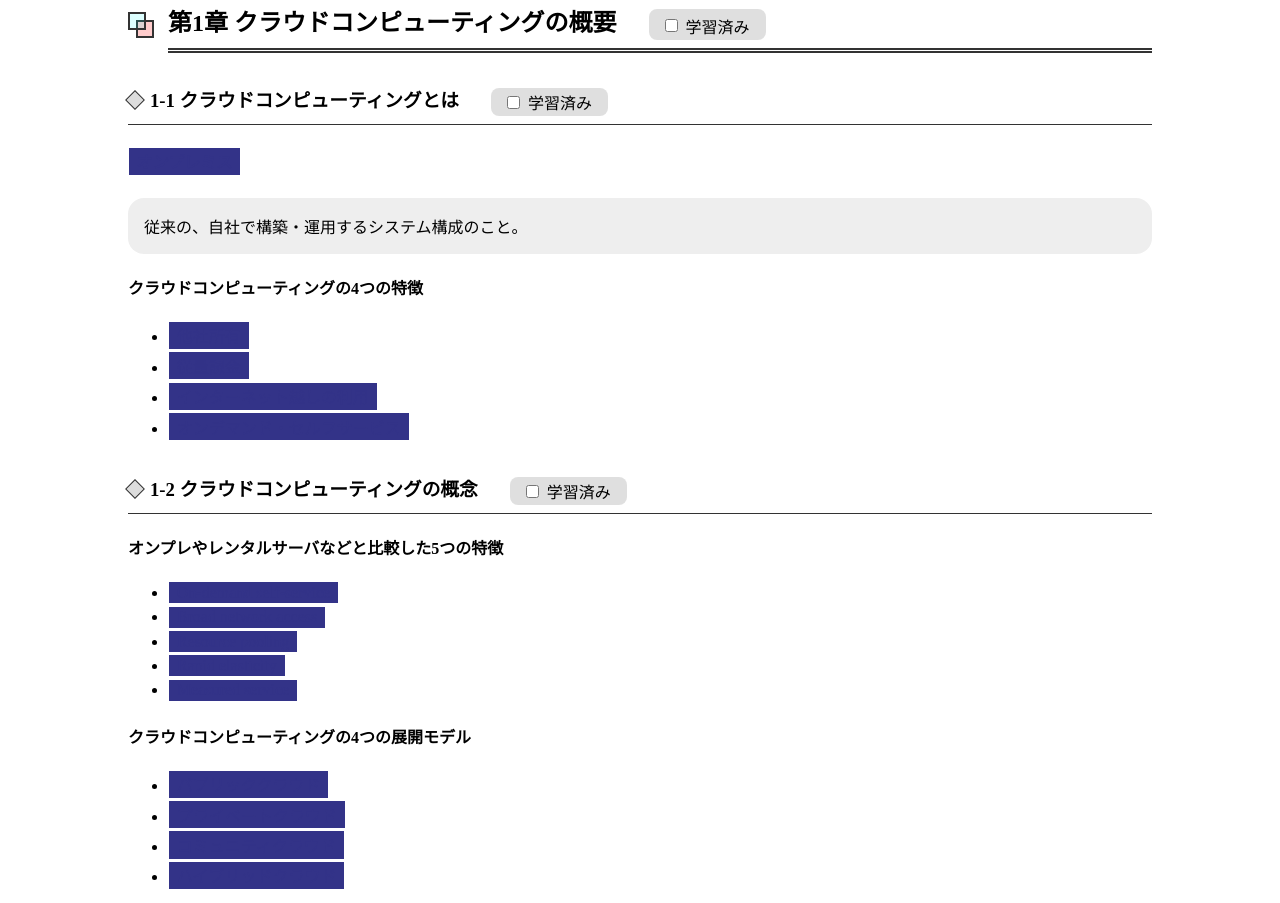
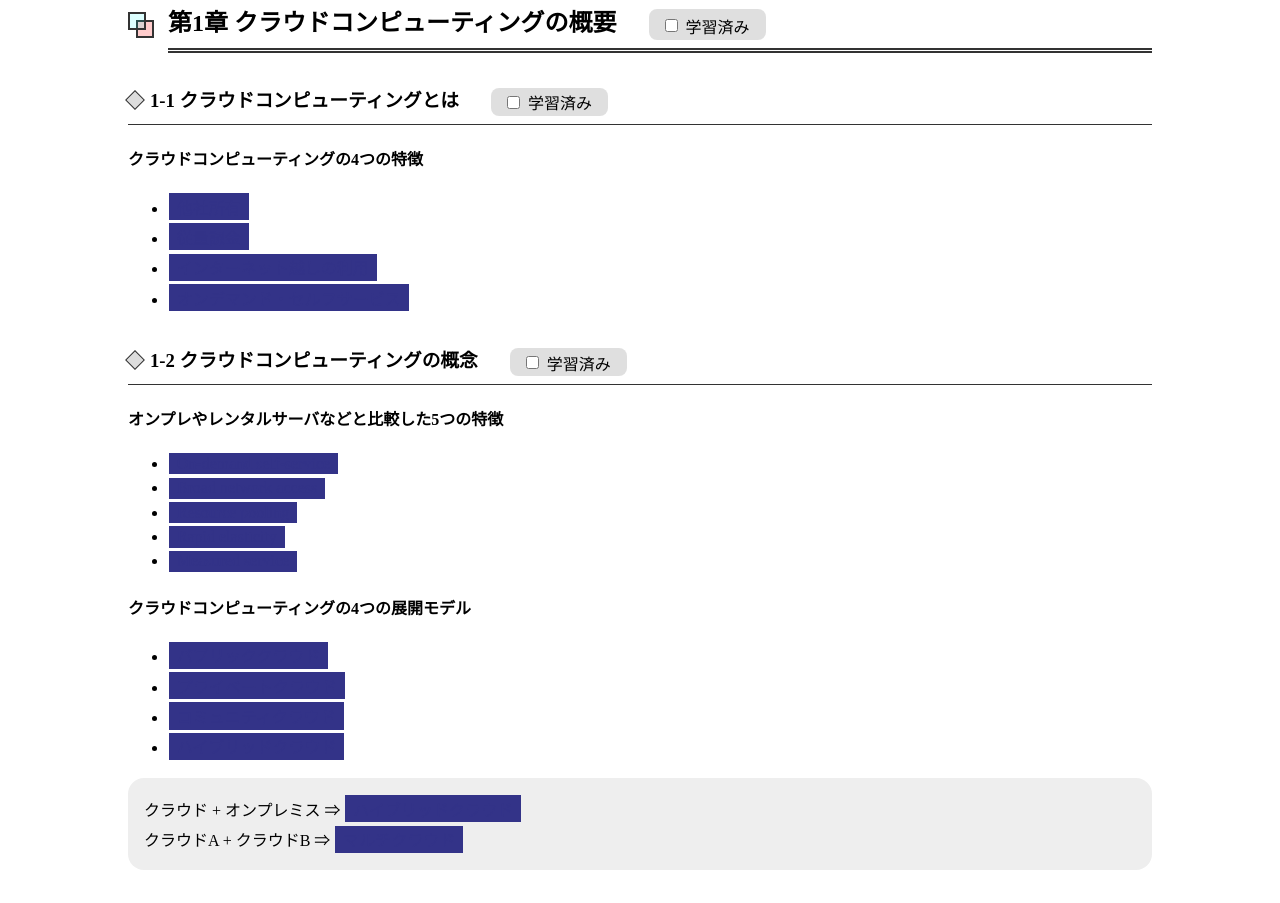
Before and after one commit to mori-akira/aws-certified-cloud-practitioner-note, a plain HTML site: page index.html in a window 1280 px wide. Shown: the part 764-1667 px from the top of the page. Drawn offline with Linux system fonts and the light colour scheme.

Commit message:
Update index.html

```diff
--- a/index.html
+++ b/index.html
@@ -54,9 +54,6 @@
     <h2>第1章 クラウドコンピューティングの概要</h2>
 
     <h3>1-1 クラウドコンピューティングとは</h3>
-
-    <h4><m-b>オンプレミス</m-b></h4>
-    <p>従来の、自社で構築・運用するシステム構成のこと。</p>
 
     <h4>クラウドコンピューティングの4つの特徴</h4>
     <ul>
```
